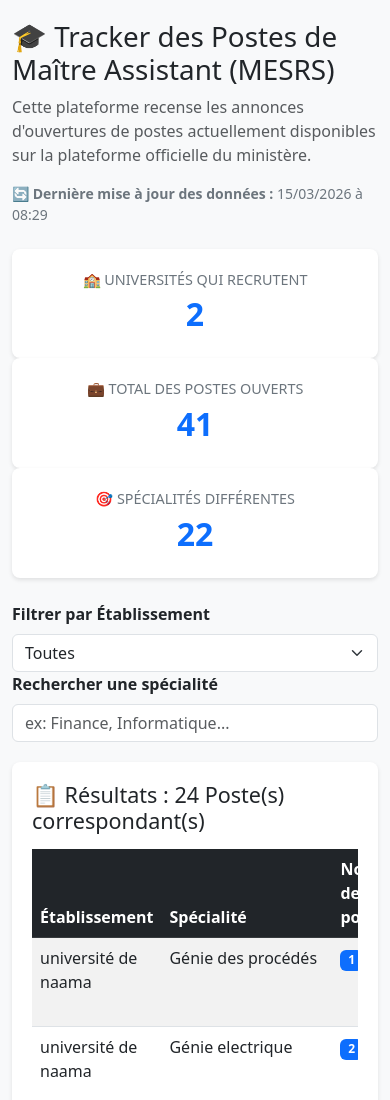
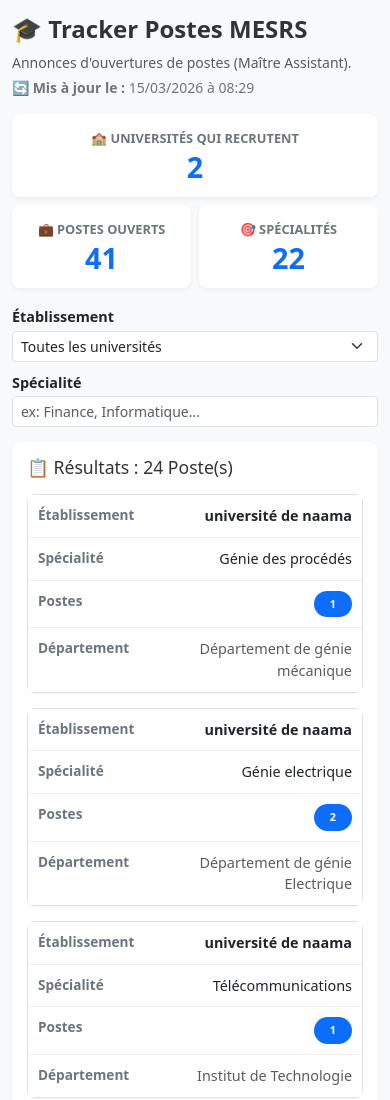
Before and after one commit to thebigzahi/tracker-recrutement-mesrs, a plain HTML site: page index.html in a window 390 px wide. Shown: the top 1100 px of the page. Drawn offline with nearby package versions, Linux system fonts and the light colour scheme.

Commit message:
Add files via upload

```diff
--- a/index.html
+++ b/index.html
@@ -2,68 +2,113 @@
 <html lang="fr">
 <head>
     <meta charset="UTF-8">
-    <meta name="viewport" content="width=device-width, initial-scale=1.0">
+    <meta name="viewport" content="width=device-width, initial-scale=1.0, maximum-scale=1.0, user-scalable=no">
     <title>Tracker Recrutement MESRS</title>
     <link href="https://cdn.jsdelivr.net/npm/bootstrap@5.3.0/dist/css/bootstrap.min.css" rel="stylesheet">
     <style>
-        body { background-color: #f8f9fa; padding-top: 20px; }
-        .metric-card { background: white; padding: 20px; border-radius: 8px; box-shadow: 0 2px 4px rgba(0,0,0,0.1); text-align: center; }
-        .metric-value { font-size: 2rem; font-weight: bold; color: #0d6efd; }
-        .metric-label { color: #6c757d; font-size: 0.9rem; text-transform: uppercase; }
-        .table-container { background: white; padding: 20px; border-radius: 8px; box-shadow: 0 2px 4px rgba(0,0,0,0.1); margin-top: 20px; }
+        body { background-color: #f8f9fa; padding-top: 15px; padding-bottom: 30px; }
+        .metric-card { background: white; padding: 15px; border-radius: 8px; box-shadow: 0 2px 4px rgba(0,0,0,0.05); text-align: center; height: 100%; display: flex; flex-direction: column; justify-content: center;}
+        .metric-value { font-size: 1.8rem; font-weight: bold; color: #0d6efd; line-height: 1; margin-top: 5px; }
+        .metric-label { color: #6c757d; font-size: 0.8rem; text-transform: uppercase; font-weight: 600; }
+        .table-container { background: white; padding: 15px; border-radius: 8px; box-shadow: 0 2px 4px rgba(0,0,0,0.05); margin-top: 15px; }
+
+        h1 { font-size: 1.5rem; font-weight: bold; color: #333; }
+        .form-label { font-size: 0.9rem; margin-bottom: 0.2rem; }
+
+        /* OPTIMISATION MOBILE : Transformation du tableau en cartes */
+        @media (max-width: 767px) {
+            .table-responsive table, .table-responsive thead, .table-responsive tbody, .table-responsive th, .table-responsive td, .table-responsive tr {
+                display: block;
+            }
+            .table-responsive thead tr {
+                display: none; /* Cache l'en-tête du tableau sur mobile */
+            }
+            .table-responsive tr {
+                margin-bottom: 15px;
+                border: 1px solid #e0e0e0;
+                border-radius: 8px;
+                background: #fff;
+                box-shadow: 0 1px 3px rgba(0,0,0,0.05);
+            }
+            .table-responsive td {
+                border: none;
+                border-bottom: 1px solid #f0f0f0;
+                position: relative;
+                padding: 10px 10px 10px 45%; /* Laisse de la place pour le label */
+                text-align: right;
+                min-height: 40px;
+                font-size: 0.9rem;
+            }
+            .table-responsive td:last-child {
+                border-bottom: 0;
+            }
+            /* Insère les étiquettes (Établissement, Spécialité...) à gauche */
+            .table-responsive td::before {
+                content: attr(data-label);
+                position: absolute;
+                left: 10px;
+                width: 40%;
+                text-align: left;
+                font-weight: 600;
+                color: #6c757d;
+                font-size: 0.85rem;
+            }
+            /* Ajustements d'espacement pour mobile */
+            .mobile-g-2 { gap: 10px; }
+        }
     </style>
 </head>
 <body>
 
 <div class="container">
-    <h1 class="mb-2">🎓 Tracker des Postes de Maître Assistant (MESRS)</h1>
-    <p class="text-muted">Cette plateforme recense les annonces d'ouvertures de postes actuellement disponibles sur la plateforme officielle du ministère.</p>
+    <h1 class="mb-2">🎓 Tracker Postes MESRS</h1>
+    <p class="text-muted small mb-1">Annonces d'ouvertures de postes (Maître Assistant).</p>
 
-    <p id="last-update" class="text-secondary small">🔄 <strong>Dernière mise à jour :</strong> Chargement...</p>
+    <p id="last-update" class="text-secondary small mb-3">🔄 <strong>Dernière mise à jour :</strong> Chargement...</p>
 
-    <div class="row mb-4 mt-4">
-        <div class="col-md-4">
+    <div class="row g-2 mb-3">
+        <div class="col-12 col-md-4">
             <div class="metric-card">
                 <div class="metric-label">🏫 Universités qui recrutent</div>
                 <div class="metric-value" id="count-univ">0</div>
             </div>
         </div>
-        <div class="col-md-4">
+        <div class="col-6 col-md-4">
             <div class="metric-card">
-                <div class="metric-label">💼 Total des postes ouverts</div>
+                <div class="metric-label">💼 Postes ouverts</div>
                 <div class="metric-value" id="count-postes">0</div>
             </div>
         </div>
-        <div class="col-md-4">
+        <div class="col-6 col-md-4">
             <div class="metric-card">
-                <div class="metric-label">🎯 Spécialités différentes</div>
+                <div class="metric-label">🎯 Spécialités</div>
                 <div class="metric-value" id="count-spec">0</div>
             </div>
         </div>
     </div>
 
-    <div class="row mb-3">
-        <div class="col-md-6">
-            <label for="filter-univ" class="form-label"><strong>Filtrer par Établissement</strong></label>
-            <select id="filter-univ" class="form-select">
-                <option value="Toutes">Toutes</option>
+    <div class="row g-2 mb-2">
+        <div class="col-12 col-md-6">
+            <label for="filter-univ" class="form-label"><strong>Établissement</strong></label>
+            <select id="filter-univ" class="form-select form-select-sm">
+                <option value="Toutes">Toutes les universités</option>
             </select>
         </div>
-        <div class="col-md-6">
-            <label for="filter-spec" class="form-label"><strong>Rechercher une spécialité</strong></label>
-            <input type="text" id="filter-spec" class="form-control" placeholder="ex: Finance, Informatique...">
+        <div class="col-12 col-md-6">
+            <label for="filter-spec" class="form-label"><strong>Spécialité</strong></label>
+            <input type="text" id="filter-spec" class="form-control form-select-sm" placeholder="ex: Finance, Informatique...">
         </div>
     </div>
 
     <div class="table-container">
-        <h4 id="result-count" class="mb-3">📋 Résultats : 0 Poste(s) correspondant(s)</h4>
+        <h5 id="result-count" class="mb-3" style="font-size: 1.1rem; color: #333;">📋 Résultats : 0 Poste(s)</h5>
         <div class="table-responsive">
-            <table class="table table-hover table-striped">
+            <table class="table table-hover align-middle">
                 <thead class="table-dark">
                     <tr>
                         <th>Établissement</th>
                         <th>Spécialité</th>
-                        <th>Nombre de postes</th>
+                        <th>Postes</th>
                         <th>Département / Faculté</th>
                     </tr>
                 </thead>
@@ -85,11 +130,9 @@
 
             const jsonResponse = await response.json();
 
-            // 1. On affiche la vraie date écrite par le script Python
             const dateMaj = jsonResponse.mise_a_jour || "Inconnue";
-            document.getElementById('last-update').innerHTML = `🔄 <strong>Dernière mise à jour des données :</strong> ${dateMaj}`;
+            document.getElementById('last-update').innerHTML = `🔄 <strong>Mis à jour le :</strong> ${dateMaj}`;
 
-            // 2. On récupère la liste des postes
             allData = jsonResponse.postes;
 
             calculateMetrics(allData);
@@ -97,7 +140,7 @@
             renderTable(allData);
 
         } catch (error) {
-            document.getElementById('table-body').innerHTML = `<tr><td colspan="4" class="text-center text-danger">Aucun poste ouvert pour le moment ou fichier de données non trouvé.</td></tr>`;
+            document.getElementById('table-body').innerHTML = `<tr><td colspan="4" class="text-center text-danger py-4">Aucun poste ouvert pour le moment ou mise à jour en cours.</td></tr>`;
             document.getElementById('last-update').innerHTML = `❌ Erreur de chargement.`;
         }
     }
@@ -118,7 +161,7 @@
         document.getElementById('count-spec').innerText = specs.size;
     }
 
-    // Remplir le menu déroulant des universités
+    // Remplir le menu déroulant
     function populateFilters(data) {
         const univs = [...new Set(data.map(item => item.universite))].sort();
         const select = document.getElementById('filter-univ');
@@ -130,20 +173,20 @@
         });
     }
 
-    // Afficher le tableau
+    // Afficher le tableau (avec data-label pour mobile)
     function renderTable(data) {
         const tbody = document.getElementById('table-body');
         tbody.innerHTML = '';
 
-        document.getElementById('result-count').innerText = `📋 Résultats : ${data.length} Poste(s) correspondant(s)`;
+        document.getElementById('result-count').innerText = `📋 Résultats : ${data.length} Poste(s)`;
 
         data.forEach(row => {
             let tr = document.createElement('tr');
             tr.innerHTML = `
-                <td>${row.universite}</td>
-                <td>${row.specialite}</td>
-                <td><span class="badge bg-primary">${row.postes}</span></td>
-                <td>${row.departement}</td>
+                <td data-label="Établissement"><strong>${row.universite}</strong></td>
+                <td data-label="Spécialité">${row.specialite}</td>
+                <td data-label="Postes"><span class="badge bg-primary rounded-pill px-3 py-2">${row.postes}</span></td>
+                <td data-label="Département" class="text-muted">${row.departement}</td>
             `;
             tbody.appendChild(tr);
         });
@@ -163,11 +206,11 @@
         renderTable(filtered);
     }
 
-    // Écouteurs d'événements pour les filtres
+    // Écouteurs d'événements
     document.getElementById('filter-univ').addEventListener('change', filterData);
     document.getElementById('filter-spec').addEventListener('keyup', filterData);
 
-    // Lancer au démarrage
+    // Démarrage
     loadData();
 </script>
 
```
